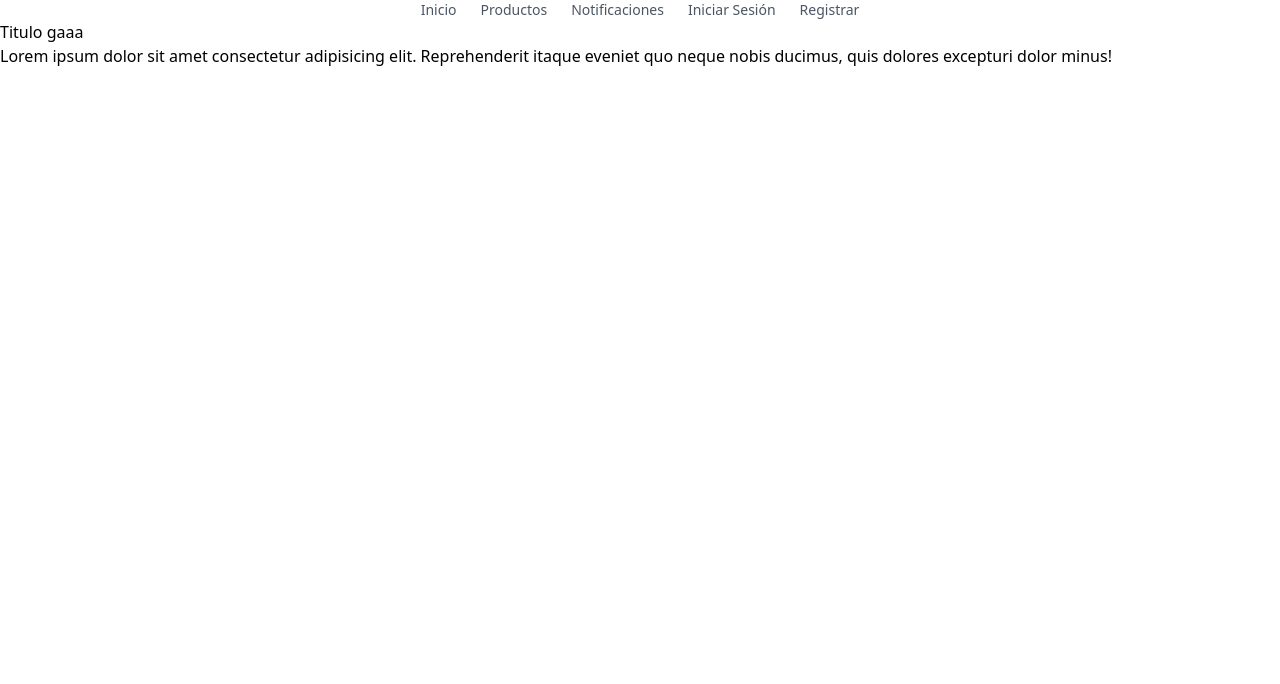
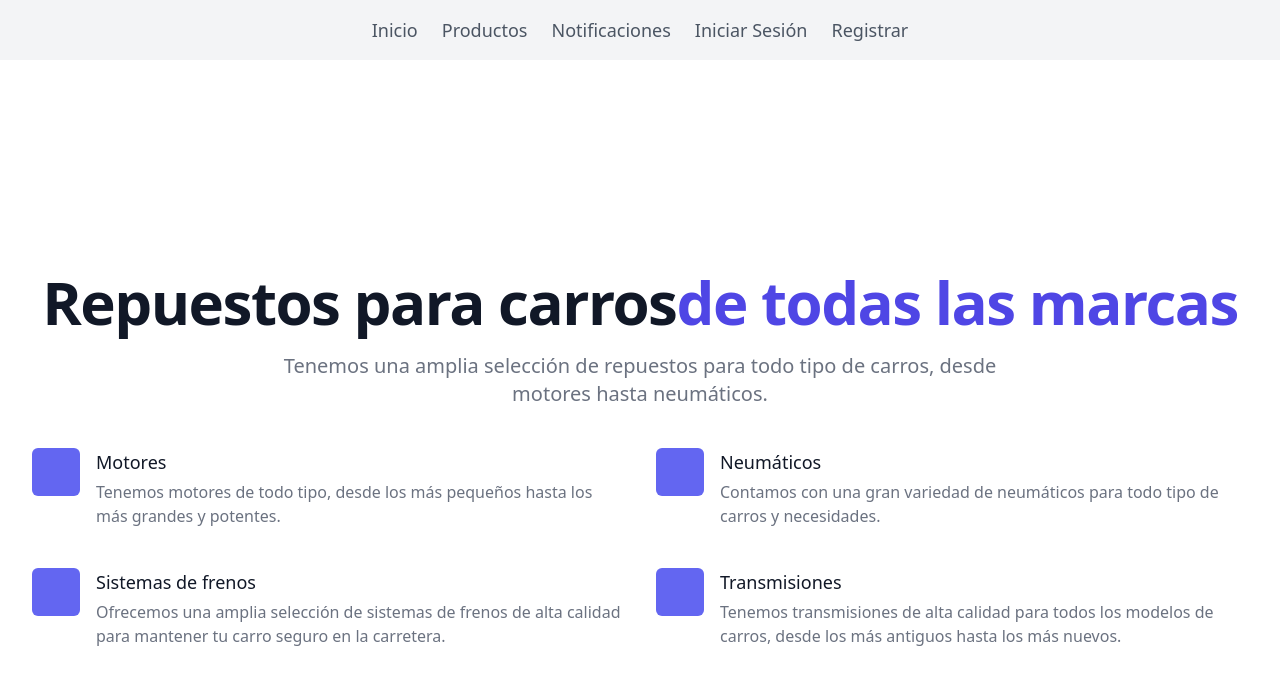
Before and after one commit to SchuwiProfessional/next-app, a Next.js app: page / in a window 1280 px wide. Shown: the top 684 px of the page. Built offline with nearby package versions, Linux system fonts and the light colour scheme.

Commit message:
NAVEGATION

```diff
--- a/app/notification/page.jsx
+++ b/app/notification/page.jsx
@@ -1,8 +1,27 @@
-export default function NotificationPage () {
-    return(
-        <div>
-            <h1>Notificaciones</h1>
-            <p>Lorem ipsum dolor sit amet consectetur adipisicing elit. Reprehenderit itaque eveniet quo neque nobis ducimus, quis dolores excepturi dolor minus!</p>
-        </div>
-    )
+import React from "react";
+
+export default function NotificationPage() {
+  return (
+    <div className="container mx-auto px-4 py-8">
+      <h1 className="text-3xl font-bold mb-4">Notificaciones</h1>
+      <p className="text-gray-600 mb-4">
+        Aquí encontrarás las últimas promociones y los repuestos que se están
+        agotando.
+      </p>
+      <div className="border border-gray-300 p-4 rounded-lg mb-4">
+        <h2 className="text-lg font-semibold mb-2">Promociones</h2>
+        <ul className="list-disc pl-4">
+          <li>Descuento del 10% en todos los frenos</li>
+          <li>Gratis instalación de baterías</li>
+        </ul>
+      </div>
+      <div className="border border-gray-300 p-4 rounded-lg">
+        <h2 className="text-lg font-semibold mb-2">Repuestos agotándose</h2>
+        <ul className="list-disc pl-4">
+          <li>Filtro de aceite</li>
+          <li>Correa de alternador</li>
+        </ul>
+      </div>
+    </div>
+  );
 }
--- a/app/page.jsx
+++ b/app/page.jsx
@@ -1,8 +1,107 @@
-export default function IndexPage () {
-    return(
-        <div>
-            <h1>Titulo gaaa</h1>
-            <p>Lorem ipsum dolor sit amet consectetur adipisicing elit. Reprehenderit itaque eveniet quo neque nobis ducimus, quis dolores excepturi dolor minus!</p>
+import React from "react";
+export default function IndexPage() {
+  return (
+    <div className="index-page-body flex flex-col items-center justify-center bg-cover bg-center">
+      <div className="flex flex-col items-center justify-center h-screen bg-white-100">
+        <div className="max-w-screen-xl mx-auto px-4 sm:px-6 lg:px-8">
+          <div className="lg:text-center">
+            <h1 className="text-4xl tracking-tight font-extrabold text-gray-900 sm:text-5xl md:text-6xl">
+              <span className="block xl:inline">Repuestos para carros</span>
+              <span className="block text-indigo-600 xl:inline">
+                de todas las marcas
+              </span>
+            </h1>
+            <p className="mt-3 max-w-md mx-auto text-base text-gray-500 sm:text-lg md:mt-5 md:text-xl md:max-w-3xl">
+              Tenemos una amplia selección de repuestos para todo tipo de
+              carros, desde motores hasta neumáticos.
+            </p>
+          </div>
+
+          <div className="mt-10">
+            <ul className="md:grid md:grid-cols-2 md:gap-x-8 md:gap-y-10">
+              <li>
+                <div className="flex">
+                  <div className="flex-shrink-0">
+                    <div className="flex items-center justify-center h-12 w-12 rounded-md bg-indigo-500 text-white">
+                      {/* Icono de pieza de repuesto */}
+                    </div>
+                  </div>
+                  <div className="ml-4">
+                    <h4 className="text-lg font-medium text-gray-900">
+                      Motores
+                    </h4>
+                    <p className="mt-1 text-base text-gray-500">
+                      Tenemos motores de todo tipo, desde los más pequeños hasta
+                      los más grandes y potentes.
+                    </p>
+                  </div>
+                </div>
+              </li>
+
+              <li>
+                <div className="flex">
+                  <div className="flex-shrink-0">
+                    <div className="flex items-center justify-center h-12 w-12 rounded-md bg-indigo-500 text-white">
+                      {/* Icono de llanta */}
+                    </div>
+                  </div>
+                  <div className="ml-4">
+                    <h4 className="text-lg font-medium text-gray-900">
+                      Neumáticos
+                    </h4>
+                    <p className="mt-1 text-base text-gray-500">
+                      Contamos con una gran variedad de neumáticos para todo
+                      tipo de carros y necesidades.
+                    </p>
+                  </div>
+                </div>
+              </li>
+
+              <li>
+                <div className="flex">
+                  <div className="flex-shrink-0">
+                    <div className="flex items-center justify-center h-12 w-12 rounded-md bg-indigo-500 text-white">
+                      {/* Icono de sistema de frenos */}
+                    </div>
+                  </div>
+                  <div className="ml-4">
+                    <h4 className="text-lg font-medium text-gray-900">
+                      Sistemas de frenos
+                    </h4>
+                    <p className="mt-1 text-base text-gray-500">
+                      Ofrecemos una amplia selección de sistemas de frenos de
+                      alta calidad para mantener tu carro seguro en la
+                      carretera.
+                    </p>
+                  </div>
+                </div>
+              </li>
+
+              <li>
+                <div className="flex">
+                  <div className="flex-shrink-0">
+                    <div className="flex items-center justify-center h-12 w-12 rounded-md bg-indigo-500 text-white">
+                      {/* Icono de transmisión */}
+                    </div>
+                  </div>
+                  <div className="ml-4">
+                    <h4 className="text-lg font-medium text-gray-900">
+                      Transmisiones
+                    </h4>
+                    <p className="mt-1 text-base text-gray-500">
+                      Tenemos transmisiones de alta calidad para todos los
+                      modelos de carros, desde los más antiguos hasta los más
+                      nuevos.
+                    </p>
+                  </div>
+                </div>
+              </li>
+
+              {/* Agrega más categorías aquí */}
+            </ul>
+          </div>
         </div>
-    )
+      </div>
+    </div>
+  );
 }
--- a/app/products/page.jsx
+++ b/app/products/page.jsx
@@ -80,62 +80,47 @@ export default function ProductsPage() {
       >
         Agregar Producto
       </button>
-
-      <div className="bg-white min-h-screen flex w-3/4">
-        <div className="w-full">
+      <div className="bg-white min-h-screen px-4 py-8">
         <div className="flex flex-wrap -mx-4">
           {products.map((product) => (
             <div
               key={product.id}
-                className="w-full md:w-1/2 lg:w-1/3 px-4 py-4"
+              className="w-full sm:w-1/2 md:w-1/3 lg:w-1/4 xl:w-1/5 px-4 mb-8"
             >
-                <div className="border hover:shadow-lg rounded-lg overflow-hidden flex flex-col justify-between h-full">
+              <div className="border hover:shadow-lg rounded-lg overflow-hidden">
                 <img
                   className="w-full h-48 object-cover"
                   src={product.image}
                   alt={product.name}
                 />
-                  <div className="px-6 py-4 flex-grow">
-                    <h2 className="text-gray-900 font-bold text-2xl mb-2">
+                <div className="px-4 py-2">
+                  <h2 className="text-gray-900 font-bold text-lg mb-2">
                     {product.name}
                   </h2>
-                    <p className="text-gray-600 text-sm">
+                  <p className="text-gray-600 text-sm mb-2">
                     {product.description}
                   </p>
-                    <p className="text-gray-600 text-sm">
+                  <p className="text-gray-600 text-sm mb-2">
                     Category: {product.category}
                   </p>
-                    <p className="text-gray-600 text-sm">
+                  <p className="text-gray-600 text-sm mb-2">
                     Brand: {product.brand}
                   </p>
-                    <p className="text-gray-600 text-sm">
+                  <p className="text-gray-600 text-sm mb-4">
                     Stock: {product.stock}
                   </p>
-                    <p className="text-gray-600 text-sm">
-                      Uuid: {product.uuid}
-                    </p>
-                    <div className="px-3 py-4 flex justify-between items-center">
+                  <div className="flex justify-between items-center">
                     <span className="text-gray-700 font-bold">
                       ${product.price}
                     </span>
-                      <button className="bg-blue-500 hover:bg-blue-700 text-white font-bold py-2 px-4 rounded-full w-32 h-10">
+                    <button className="bg-blue-500 hover:bg-blue-700 text-white font-bold py-2 px-4 rounded-full">
                       Agregar al carrito
-                      </button>
-                      <button
-                        onClick={() => handleDeleteProduct(product.uuid)}
-                        className="w-32 h-10"
-                      >
-                        Eliminar
-                      </button>
-                      <button className="bg-blue-500 hover:bg-blue-700 text-white font-bold py-2 px-4 rounded-full w-32 h-10">
-                        Editar
                     </button>
                   </div>
                 </div>
               </div>
             </div>
           ))}
-          </div>
         </div>
 
         {isFormVisible && (
--- a/components/Navegation.jsx
+++ b/components/Navegation.jsx
@@ -20,22 +20,22 @@ const links = [
 export default function NavigationPage() {
   return (
     <header>
-      <nav>
-        <ul className="flex justify-center space-x-6 text-gray-600 text-sm font-medium">
-          <li className="hover:text-gray-900">
+      <nav className="bg-gray-100">
+        <ul className="flex justify-center space-x-6 text-gray-600 text-lg font-medium py-4">
+          <li className="hover:text-gray-900 transition duration-300 ease-in-out">
             <Link href="/">Inicio</Link>
           </li>
-          <li className="hover:text-gray-900">
+          <li className="hover:text-gray-900 transition duration-300 ease-in-out">
             <Link href="/products">Productos</Link>
           </li>
-          <li className="hover:text-gray-900">
+          <li className="hover:text-gray-900 transition duration-300 ease-in-out">
             <Link href="/notification">Notificaciones</Link>
           </li>
-          <li className="hover:text-gray-900">
+          <li className="hover:text-gray-900 transition duration-300 ease-in-out">
             <Link href="/login">Iniciar Sesión</Link>
           </li>
-          <li className="hover:text-gray-900">
-            <Link href="/register" >Registrar</Link>
+          <li className="hover:text-gray-900 transition duration-300 ease-in-out">
+            <Link href="/register">Registrar</Link>
           </li>
         </ul>
       </nav>
--- a/components/Navegation.module.css
+++ b/components/Navegation.module.css
@@ -1,16 +1,37 @@
 .header {
     border: 1px solid #f0f0f0;
     border-radius: 4px;
-    padding: 4px;
-}
+    padding: 8px;
+    display: flex;
+    justify-content: space-between;
+    align-items: center;
+  }
 
-.navegation {
+  .logo {
+    font-size: 1.5rem;
+    font-weight: bold;
+    color: #333;
+  }
+
+  .navegation {
     display: flex;
     list-style: none;
     gap: 32px;
-}
+    margin: 0;
+    padding: 0;
+  }
 
-.navegation a:hover {
+  .navegation li a {
+    color: #333;
+    text-decoration: none;
+    font-size: 1.2rem;
+    font-weight: bold;
+    padding: 8px;
+    border-radius: 4px;
+    transition: all 0.3s ease-in-out;
+  }
+
+  .navegation li a:hover {
+    background-color: #333;
     color: #f0f0f0;
-    text-decoration: underline;
-}
+  }
```
Also changed, not shown: app/register/page.jsx (+74 -48 lines). Lines whose indentation alone changed are shown as unchanged.
